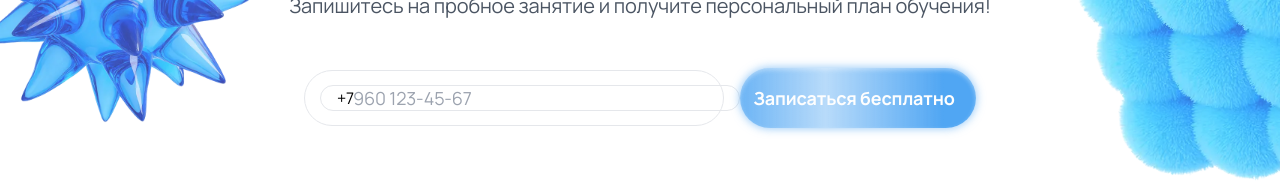
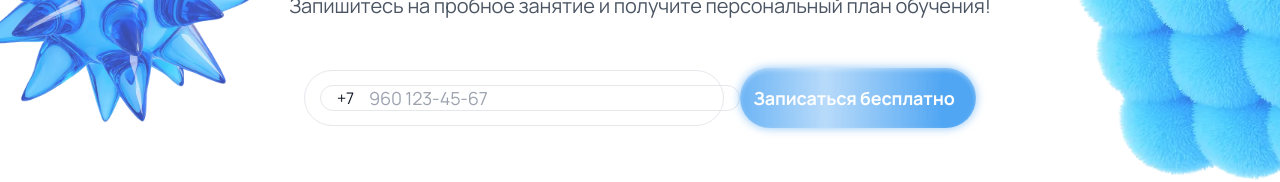
Before and after one commit to hismajestyamanita/codologia, a React (Vite) app: page / in a window 1280 px wide. Shown: the part 340-522 px from the top of the page. Built offline with nearby package versions, Linux system fonts and the light colour scheme; no server answers.

Commit message:
маска телефона 6

```diff
--- a/src/shared/PhoneInput.tsx
+++ b/src/shared/PhoneInput.tsx
@@ -31,9 +31,9 @@ export default function PhoneInput({
 
   return (
     <div className="relative w-full">
-      {/* фиксированный префикс +7, использует стили инпута */}
+      {/* фиксированный префикс +7 */}
       <span
-        className={`pointer-events-none absolute left-4 top-1/2 -translate-y-1/2 select-none ${inputClassName}`}
+        className={`absolute left-4 top-1/2 -translate-y-1/2 select-none text-gray-900 ${inputClassName}`}
       >
         +7
       </span>
@@ -43,13 +43,15 @@ export default function PhoneInput({
         inputMode="numeric"
         pattern="[0-9]*"
         className={[
-          'w-full pl-12 pr-4',
+          'w-full pl-16 pr-4',
           'placeholder-gray-400',
           base,
           inputClassName,
         ].join(' ')}
         value={fmt(digits)}
-        onChange={(e) => onChange(e.target.value.replace(/\D/g, '').slice(0, 10))}
+        onChange={(e) =>
+          onChange(e.target.value.replace(/\D/g, '').slice(0, 10))
+        }
         placeholder={placeholder}
       />
     </div>
```
